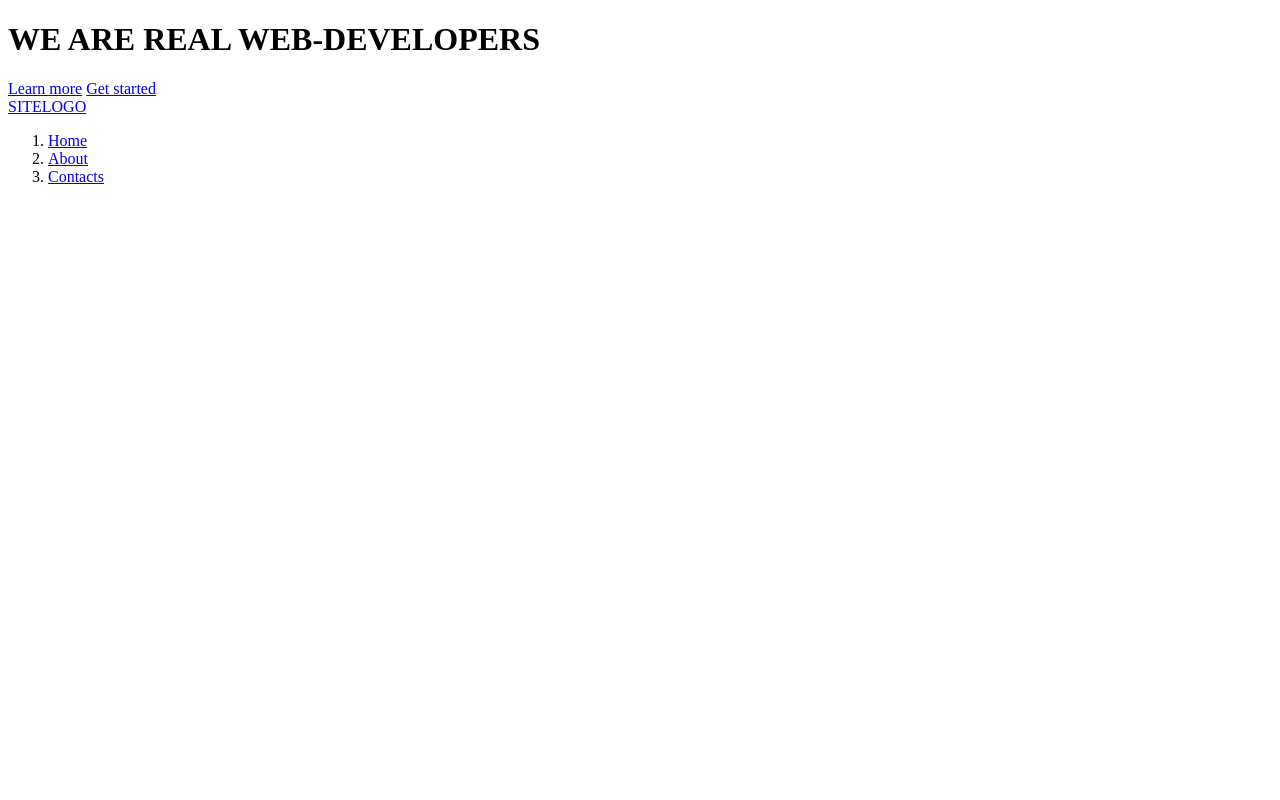
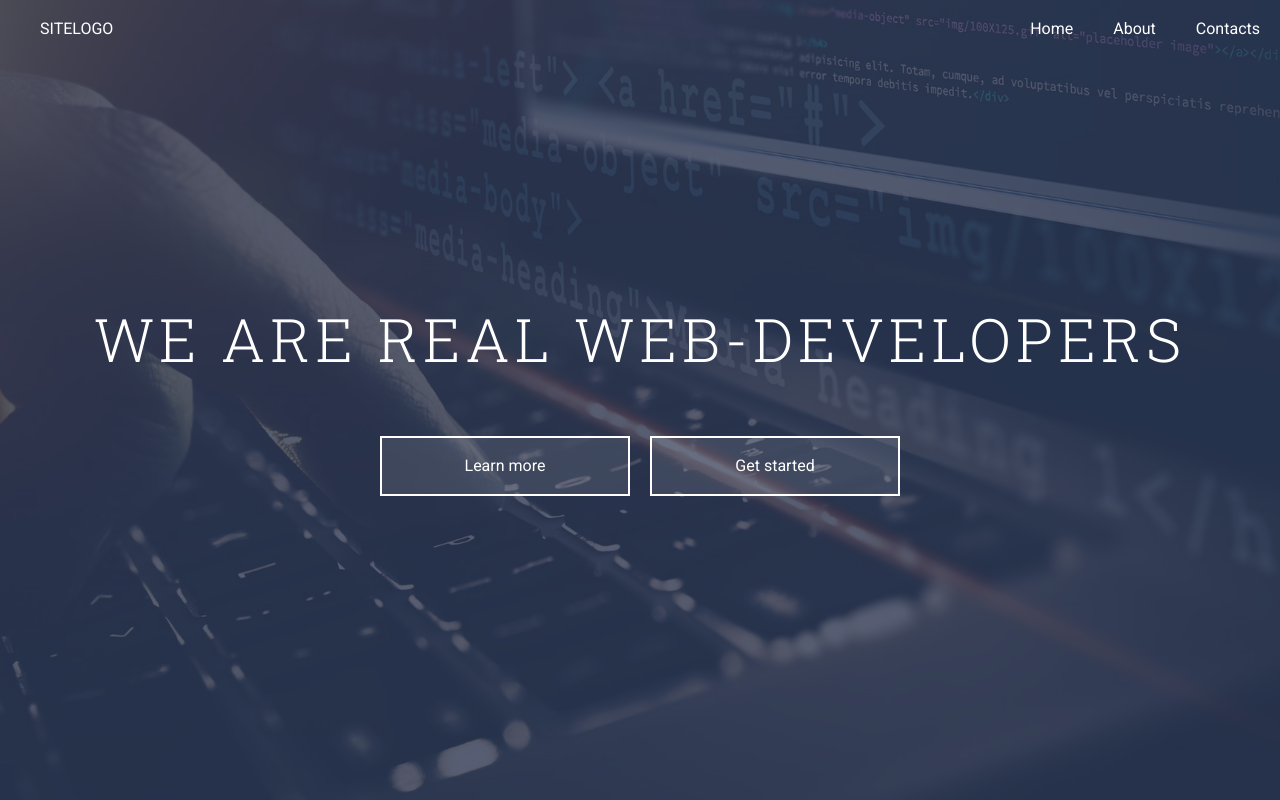
Before and after one commit to MaryRitzy/grid-template, a website: page index.html in a window 1280 px wide. Drawn offline with Linux system fonts and the light colour scheme.

Commit message:
draft design header

```diff
--- a/assets/scss/common/_classes.scss
+++ b/assets/scss/common/_classes.scss
@@ -0,0 +1,14 @@
+.btn {
+display: flex;
+align-items: center;
+justify-content: center;
+min-width: 250px;
+min-height: 60px;
+background-color: rgba(255, 255, 255, 0.1);
+border: 2px solid $color-white;
+padding: 0.5em 1em;
+
+  &--light {
+
+  }
+}
--- a/assets/scss/common/_typography.scss
+++ b/assets/scss/common/_typography.scss
@@ -0,0 +1,36 @@
+*,
+*::before,
+*::after {
+  box-sizing: border-box;
+}
+
+html {
+  font-family: $font-main;
+  font-size: $font-size;
+}
+
+body {
+  color: $color-gray;
+  background-color: $color-white;
+}
+
+h1 {
+  font-size: 60px;
+letter-spacing: 5px;
+font-weight: 300;
+font-family: $font-header;
+}
+
+h2 {
+  font-family: $font-header;
+
+}
+
+h3 {
+
+}
+
+a{
+  text-decoration: none;
+  color: $color-white;
+}
--- a/assets/scss/components/header/_header-content.scss
+++ b/assets/scss/components/header/_header-content.scss
@@ -0,0 +1,20 @@
+.header-content {
+  position: relative;
+  z-index: 1;
+
+&__container {
+  @extend %container;
+    }
+
+  &__title {
+    margin: 0 0 63px;
+    text-align: center;
+  }
+
+  &__actions {
+    display: flex;
+    justify-content: center;
+    gap: $gap;
+  }
+
+}
--- a/assets/scss/components/header/_header-logo.scss
+++ b/assets/scss/components/header/_header-logo.scss
@@ -0,0 +1,5 @@
+.header-logo__link {
+  display: block;
+  padding: 20px;
+
+}
--- a/assets/scss/components/header/_header-menu.scss
+++ b/assets/scss/components/header/_header-menu.scss
@@ -0,0 +1,15 @@
+.header-menu {
+  position: absolute;
+  top: 0;
+  right: 0;
+  left: 0;
+  z-index: 2;
+
+  &__container {
+    @extend %container;
+    display: grid;
+    grid-template-columns: auto 1fr;
+    align-items: center;
+      }
+
+}
--- a/assets/scss/components/header/_header-navbar.scss
+++ b/assets/scss/components/header/_header-navbar.scss
@@ -0,0 +1,9 @@
+.header-navbar {
+  &__list {
+    display: flex;
+    justify-content: flex-end;
+    gap: 40px;
+    @include unlist;
+
+  }
+  }
--- a/assets/scss/components/header/_header-overlay.scss
+++ b/assets/scss/components/header/_header-overlay.scss
@@ -0,0 +1,5 @@
+.header-overlay {
+  background-color: $color-primary;
+  opacity: 0.8;
+  @include abs-position;
+}
--- a/assets/scss/components/header/_header.scss
+++ b/assets/scss/components/header/_header.scss
@@ -0,0 +1,13 @@
+.header {
+  display: grid;
+  align-items: center;
+
+  position: relative;
+  background-color: $color-primary;
+  background-image: url(../img/img-header.png);
+  background-position: 50% 50%;
+  background-size: cover;
+  min-height: 100vh;
+  padding: 150px 0;
+  color: $color-white;
+}
--- a/assets/scss/mixins/_extends.scss
+++ b/assets/scss/mixins/_extends.scss
@@ -0,0 +1,4 @@
+%container {
+  width: min(100% - $gap-x2, $container);
+  margin-inline: auto;
+}
--- a/assets/scss/mixins/_mixins-media.scss
+++ b/assets/scss/mixins/_mixins-media.scss
@@ -1,4 +1,4 @@
-@use "../presets" as *;
+/*@use "../presets" as *;*/
 
 $diff: 0.2px;
 
--- a/assets/scss/mixins/_mixins.scss
+++ b/assets/scss/mixins/_mixins.scss
@@ -1,4 +1,4 @@
-@use "../presets" as *;
+/*@use "../presets" as *;*/
 
 @mixin text-shortener {
   display: block;
--- a/assets/scss/presets/_skin.scss
+++ b/assets/scss/presets/_skin.scss
@@ -4,4 +4,4 @@ $color-highlight: #d53d27;
 $color-gray: #637588;
 $color-gray-light: #e5e5e5;
 $color-gray-dark: #44596e;
-$color-light: #ffffff;
+$color-white: #ffffff;
--- a/assets/scss/presets/_variables.scss
+++ b/assets/scss/presets/_variables.scss
@@ -3,6 +3,8 @@
 $font-header: "Roboto Slab", serif;
 $font-main: "Roboto", sans-serif;
 $font-size: 16px;
+
+$container: 1300px;
 
 $ul: 1340px;
 $xl: 1200px;
--- a/assets/scss/style.scss
+++ b/assets/scss/style.scss
@@ -1,18 +1,18 @@
-@use "../../libs/normalize.css/normalize";
+@import "../../libs/normalize.css/normalize.css";
 
-@use "common/typography";
-@use "common/classes";
+@import "presets/skin";
+@import "presets/variables";
 
-@use "components/header/header";
-@use "components/header/header-overlay";
-@use "components/header/header-menu";
-@use "components/header/header-logo";
-@use "components/header/header-navbar";
-@use "components/header/header-content";
-@use "components/sections/skills/skills";
-@use "components/sections/skills/skill-item";
-@use "components/sections/section-about";
-@use "components/sections/section-form";
-@use "components/sections/section-posts";
+@import "mixins/mixins";
+@import "mixins/mixins-media";
+@import "mixins/extends";
 
-@use "components/footer/footer";
+@import "common/typography";
+@import "common/classes";
+
+@import "components/header/header";
+@import "components/header/header-content";
+@import "components/header/header-logo";
+@import "components/header/header-menu";
+@import "components/header/header-navbar";
+@import "components/header/header-overlay";
```
Also changed, not shown: assets/css/style.css, assets/css/style.min.css (added).
